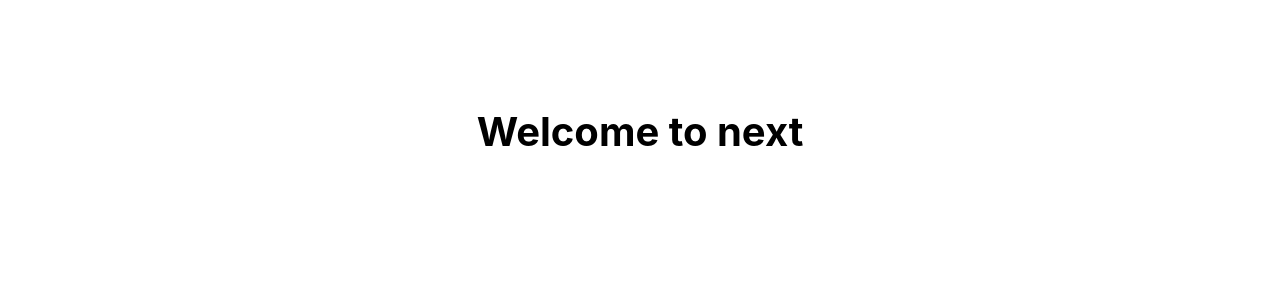
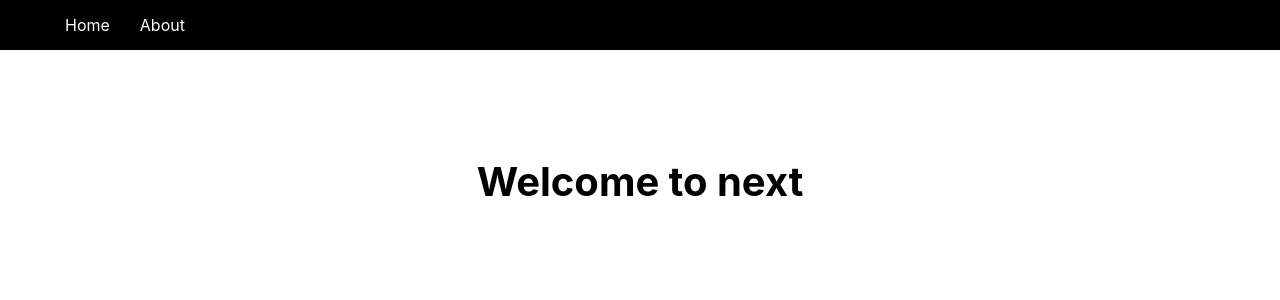
Before and after one commit to crypt096/next-js-crash-course, a Next.js app: page / in a window 1280 px wide. Shown: the top 300 px of the page. Built offline with nearby package versions, Linux system fonts and the light colour scheme.

Commit message:
Create Nav component.

```diff
--- a/components/Layout.js
+++ b/components/Layout.js
@@ -1,12 +1,16 @@
+import Nav from './Nav';
 import styles from '../styles/Layout.module.css';
 
 const Layout = ({ children }) => {
   return (
-    <div className={styles.container}>
-      <main className={styles.main}>
-        {children}
-      </main>
-    </div>
+    <>
+      <Nav />
+      <div className={styles.container}>
+        <main className={styles.main}>
+          {children}
+        </main>
+      </div>
+    </>
   );
 }
 
--- /dev/null
+++ b/components/Nav.js
@@ -0,0 +1,19 @@
+import navStyles from '../styles/Nav.module.css';
+import Link from 'next/link';
+
+const Nav = () => {
+  return (
+    <nav className={navStyles.nav}>
+      <ul>
+        <li>
+          <Link href="/">Home</Link>
+        </li>
+        <li>
+          <Link href="/about">About</Link>
+        </li>
+      </ul>
+    </nav>
+  );
+}
+
+export default Nav;
--- /dev/null
+++ b/styles/Nav.module.css
@@ -0,0 +1,20 @@
+.nav {
+  height: 50px;
+  padding: 10px;
+  background: #000;
+  color: #fff;
+  display: flex;
+  align-items: center;
+  justify-content: flex-start;
+}
+
+.nav ul {
+  display: flex;
+  justify-content: center;
+  align-items: center;
+  list-style: none;
+}
+
+.nav ul li a {
+  margin: 5px 15px;
+}
```
Also changed, not shown: components/Header.js (added, +11 -0 lines), styles/Header.module.css (added, +27 -0 lines).
